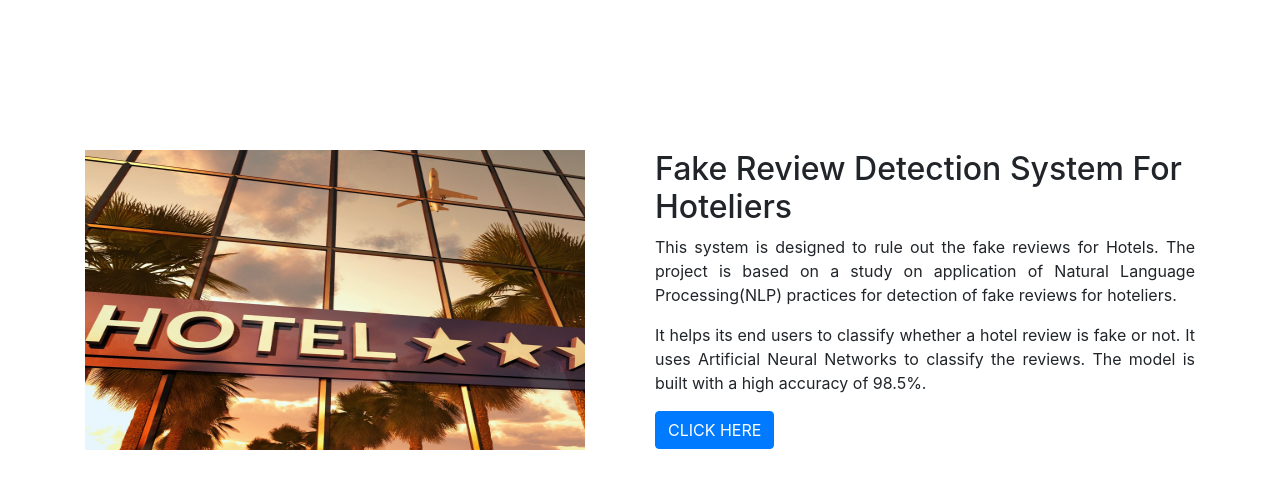
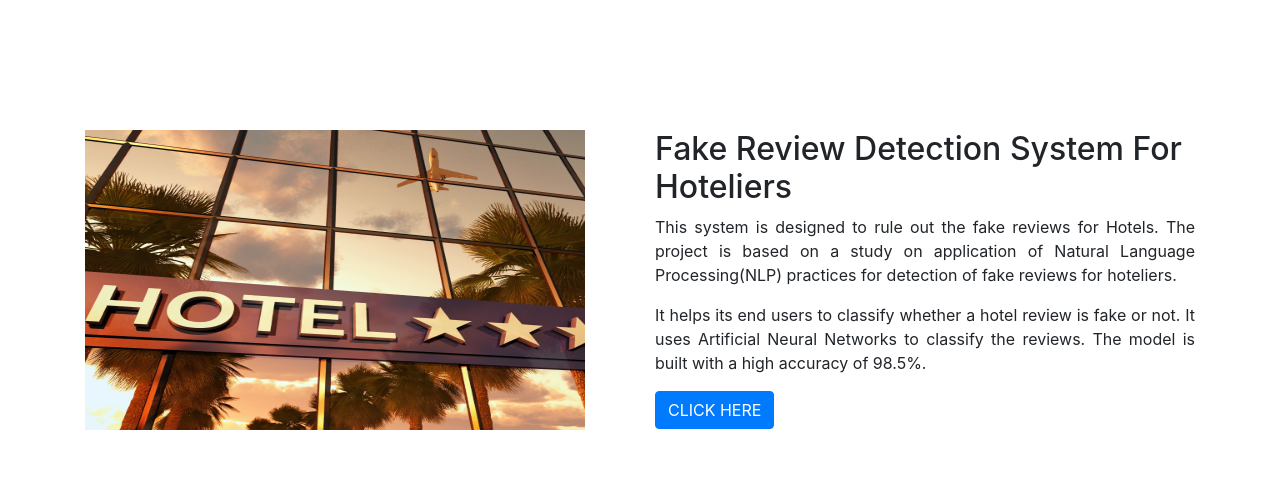
Before and after one commit to SmartPracticeschool/llSPS-INT-3808-A-Study-on-Application-of-NLP-Practices-for-detection-of-Fake-reviews-for-Hoteliers, a Flask app: page /info in a window 1280 px wide. Shown: the part 72-561 px from the top of the page. Run offline with Flask 2, Linux system fonts and the light colour scheme; some libraries are stand-ins or nearby versions.

Commit message:
upto application building

```diff
--- a/templates/info.html
+++ b/templates/info.html
@@ -27,7 +27,7 @@
             </ul>
           </div>
       </nav>
-      <div class="container" style="margin-top:150px;">
+      <div class="container" style="margin-top:130px;">
       <div class="row">
       <div class="col-lg-6">
       <div class="about-pic">
```
